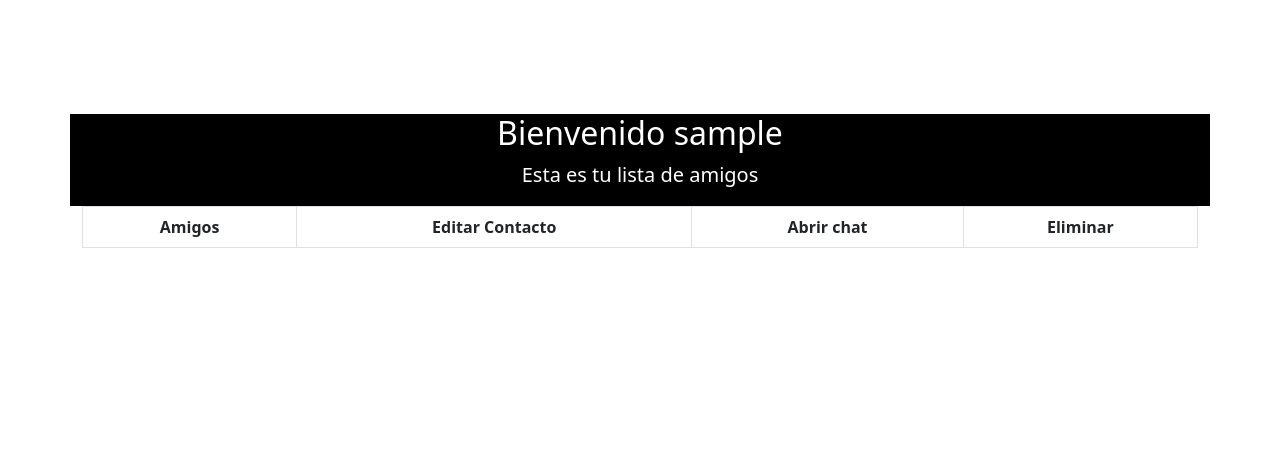
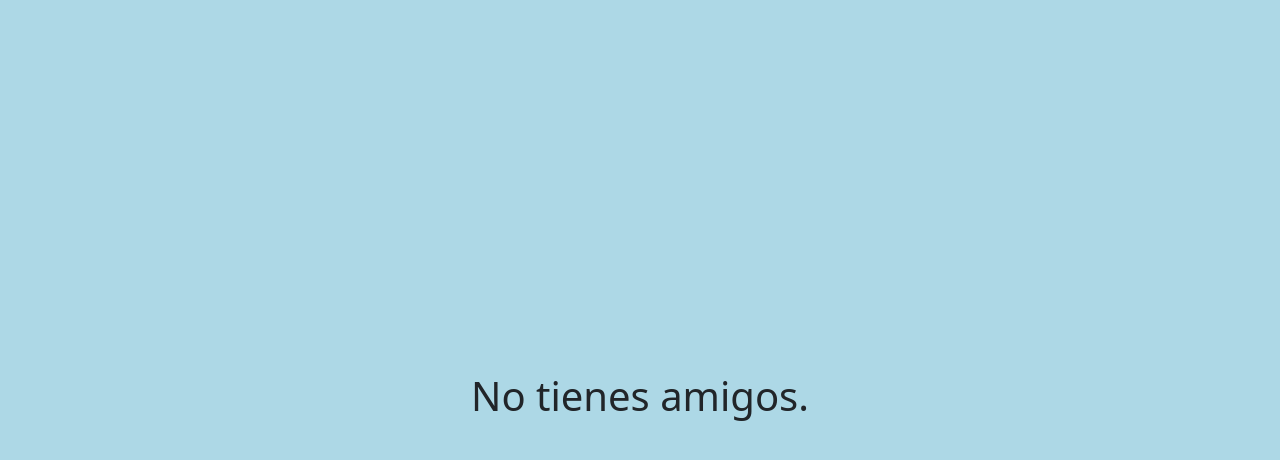
Before and after one commit to oscaarlopezz/ContrApp, a PHP site: page /view/exito.php in a window 1280 px wide. Shown: the top 460 px of the page. Run offline with PHP 8.4, Linux system fonts and the light colour scheme; the visitor is signed in with stand-in values (Sample User, id 1); data comes from the database, SQL or seed files in the repository; tables that the repository leaves empty hold one stand-in row (values such as "Sample post"); lists and menus that the app fills with data are empty.

Commit message:
Tabla que muestra los amigos + estilos + iconos para editar, abrir chat y eliminar - 03.11.2023

```diff
--- /dev/null
+++ b/css/stylesCrud.css
@@ -0,0 +1,21 @@
+body {
+    background: #ADD8E6;
+    display: flex;
+    justify-content: center;
+    align-items: center;
+    height: 100vh;
+    margin: 0;
+}
+.container {
+    text-align: center;
+}
+.pagination-container {
+    margin-top: 20px;
+}
+table thead {
+    background: black;
+    color: white;
+}
+table thead th {
+    text-align: center;
+}
--- a/view/exito.php
+++ b/view/exito.php
@@ -1,16 +1,23 @@
+<?php
+    session_start();
+?>
 <!DOCTYPE html>
 <html lang="en">
     <head>
         <meta charset="UTF-8">
         <meta name="viewport" content="width=device-width, initial-scale=1.0">
+        <!-- Bootstrap -->
         <link href="https://cdn.jsdelivr.net/npm/bootstrap@5.1.3/dist/css/bootstrap.min.css" rel="stylesheet" integrity="sha384-1BmE4kWBq78iYhFldvKuhfTAU6auU8tT94WrHftjDbrCEXSU1oBoqyl2QvZ6jIW3" crossorigin="anonymous">
+        <link href="https://cdnjs.cloudflare.com/ajax/libs/font-awesome/6.4.0/css/all.min.css" rel="stylesheet">
+        <!-- CSS -->
+        <link rel="stylesheet" href="../css/stylesCrud.css">
+        <!-- TÍTULO -->
+        <title>Página de amigos de <?php echo $_SESSION['user'] ?></title>
+    </head>
 
-    <title>Document</title>
-</head>
     <body>
         <div class="container">
             <?php
-            session_start();
             include_once('../herramientas/conexion.php');
 
             $user = $_SESSION['user'];
@@ -31,7 +38,7 @@
                 mysqli_stmt_close($stmtIdUser);
             }
 
-            $consultaBuscarAmigos = "SELECT u.username as amigo FROM amistades a INNER JOIN usuarios u ON a.usuario_2 = u.id WHERE a.usuario_1 = ?";
+            $consultaBuscarAmigos = "SELECT u.username as amigo, a.FechaConfirmacion as fecha FROM amistades a INNER JOIN usuarios u ON a.usuario_2 = u.id WHERE a.usuario_1 = ?";
 
             $stmtBuscarAmigos = mysqli_stmt_init($conn);
 
@@ -40,36 +47,52 @@
                 mysqli_stmt_bind_param($stmtBuscarAmigos, "i", $resultadoIdUser);
                 mysqli_stmt_execute($stmtBuscarAmigos);
                 $resultados = mysqli_stmt_get_result($stmtBuscarAmigos);
+
+                // Comprobar si el usuario no tiene amigos
+                if (mysqli_num_rows($resultados) > 0)
+                {
                 ?>
-                <div class="row">
-                    <div class="col-md-12 text-center" style="font-size: 20px; margin-top: 10%; background: black; color: white;">
-                        <h2>Bienvenido <?php echo $_SESSION['user']; ?></h2>
-                        <p>Esta es tu lista de amigos</p>
-                    </div>
-                </div>
 
                 <div class="row">
                     <div class="col-md-12">
                         <div class="table-responsive">
-                            <table class="table table-striped table-bordered">
+                            <table class="table table-striped table-bordered" style="background: #FFFF;">
+                                <thead class="thead-dark text-center">
+                                    <tr>
+                                        <th colspan="5">¡Bienvenido <?php echo $user ?>! Esta es tu lista de amigos:</th>
+                                    </tr>
+                                </thead>
                                 <thead class="thead-dark text-center">
                                     <tr>
                                         <th scope="col">Amigos</th>
-                                        <th scope="col">Editar Contacto</th>
-                                        <th scope="col">Abrir chat</th>
-                                        <th scope="col">Eliminar</th>
+                                        <th scope="col">Fecha y hora de la confirmación</th>
+                                        <th scope="col" class="text-center">Editar Contacto</th>
+                                        <th scope="col" class="text-center">Abrir chat</th>
+                                        <th scope="col" class="text-center">Eliminar</th>
                                     </tr>
                                 </thead>
+
                                 <tbody>
                                     <?php
+                                    $numPerPage = 5;
+                                    $currentPage = isset($_GET['page']) ? (int)$_GET['page'] : 1;
+                                    $start = ($currentPage - 1) * $numPerPage;
+                                    $end = $start + $numPerPage;
+
+                                    $count = 0;
                                     while ($fila = mysqli_fetch_assoc($resultados)) {
+                                        if ($count >= $start && $count < $end) {
                                             $usuarioAmigo = $fila['amigo'];
+                                            $fecha = $fila['fecha'];
                                             echo "<tr>";
                                             echo "<td>$usuarioAmigo</td>";
-                                        echo "<td class='align-middle'><a href='editar_contacto.php?amigo=$usuarioAmigo'><button type='button' class='btn btn-warning'>Editar</button></a></td>";
-                                        echo "<td class='align-middle'><a href='abrir_chat.php?amigo=$usuarioAmigo'><button type='button' class='btn btn-primary'>Abrir chat</button></a></td>";
-                                        echo "<td class='align-middle'><a href='eliminar_contacto.php?amigo=$usuarioAmigo'><button type='button' class='btn btn-danger'>Eliminar Amigo</button></a></td>";
+                                            echo "<td>$fecha</td>";
+                                            echo "<td class='align-middle text-center'><a href='../CRUD/editar.php?amigo=$usuarioAmigo'><i class='fas fa-edit'></i></a></td>";
+                                            echo "<td class='align-middle text-center'><a href='../CRUD/chat.php?amigo=$usuarioAmigo'><i class='fas fa-paper-plane'></i></a></td>";
+                                            echo "<td class='align-middle text-center'><a href='../CRUD/eliminar.php?amigo=$usuarioAmigo'><i class='fas fa-trash-alt'></i></a></td>";
                                             echo "</tr>";
+                                        }
+                                        $count++;
                                     }
                                     ?>
                                 </tbody>
@@ -77,12 +100,33 @@
                         </div>
                     </div>
                 </div>
+
+                <div class="text-center pagination-container">
+                    <nav aria-label="Page navigation">
+                        <ul class="pagination">
                             <?php
+                            $totalPages = ceil($count / $numPerPage);
+                            for ($i = 1; $i <= $totalPages; $i++) {
+                                echo "<li class='page-item " . ($i == $currentPage ? 'active' : '') . "'>";
+                                echo "<a class='page-link' href='?page=$i'>$i</a>";
+                                echo "</li>";
+                            }
+                            ?>
+                        </ul>
+                    </nav>
+                </div>
+                <?php
+                }
+
+                else
+                {
+                    // Mostrar mensaje si el usuario no tiene amigos
+                    echo "<h1>No tienes amigos.</h1>";
+                }
                 mysqli_stmt_close($stmtBuscarAmigos);
             }
             mysqli_close($conn);
             ?>
         </div>
-    <!-- Enlace a Bootstrap JS (opcional, solo si necesitas componentes interactivos de Bootstrap) -->
     </body>
 </html>
```
Also changed, not shown: CRUD/chat.php (added), CRUD/editar.php (added), CRUD/eliminar.php (added). Lines whose indentation alone changed are shown as unchanged.
